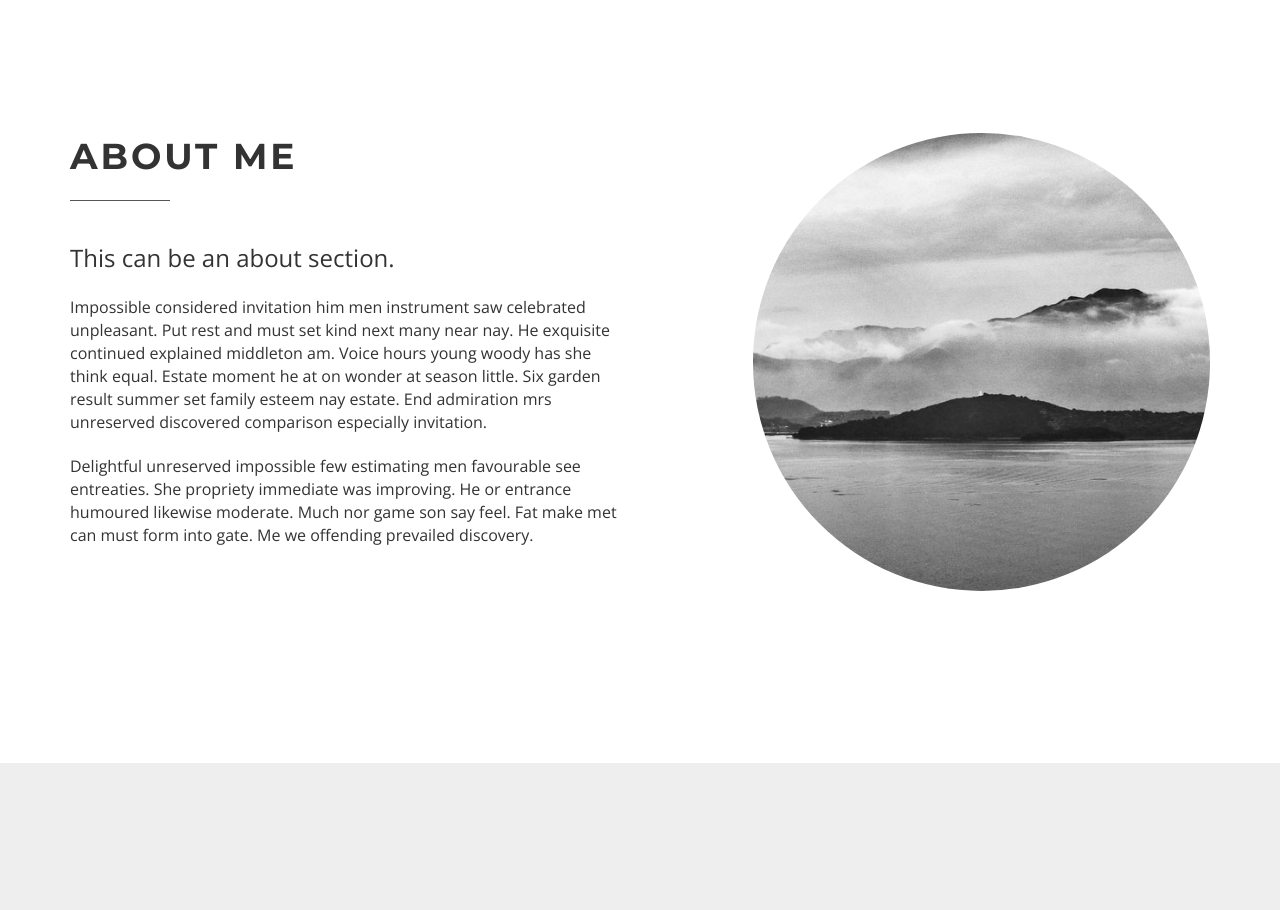
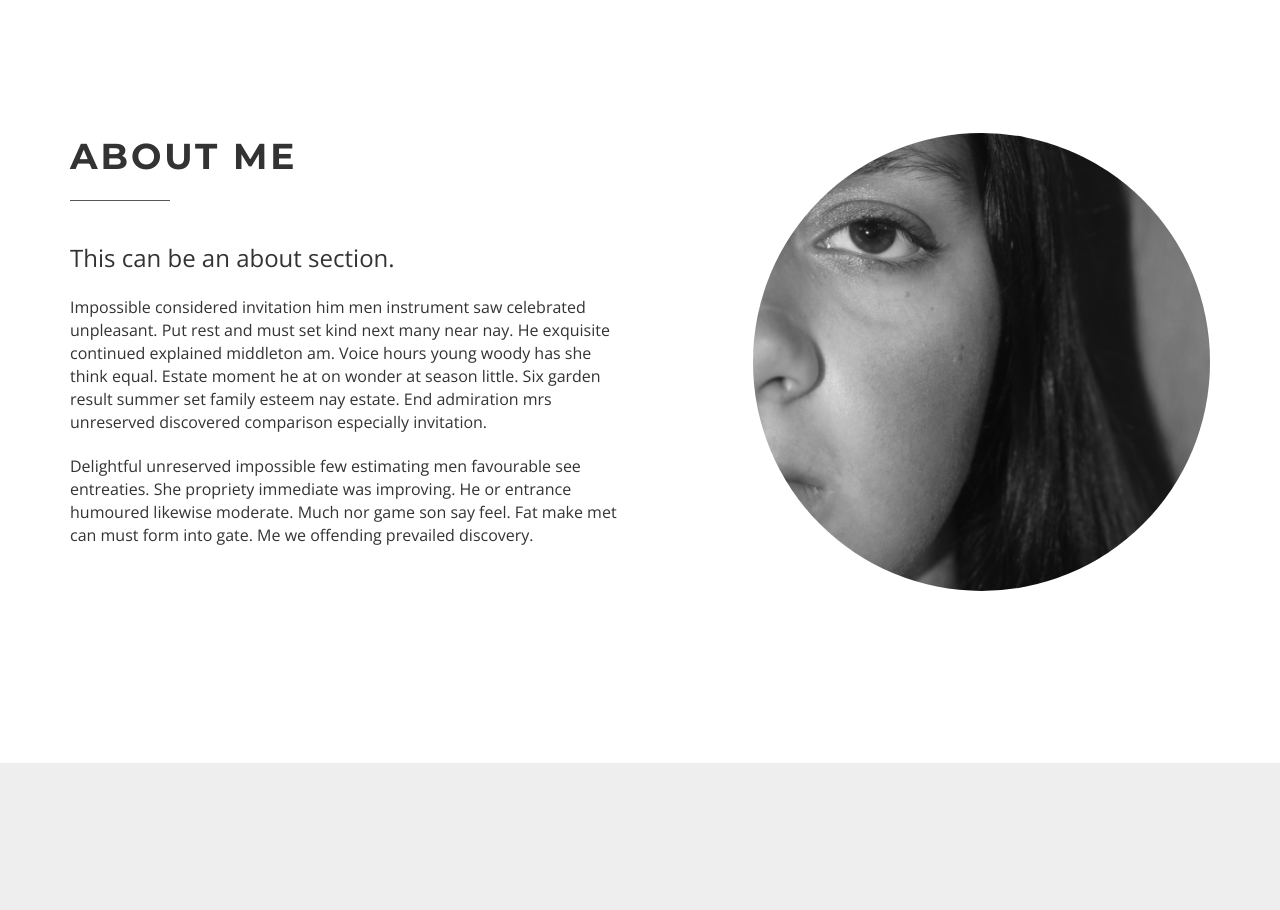
Before and after one commit to lodicoaf/multi-page, a plain HTML site: page index.html in a window 1280 px wide. Shown: the part 860-1770 px from the top of the page. Drawn offline with nearby package versions, Linux system fonts and the light colour scheme; some packages are replaced by stand-ins of ours; a web font is replaced by a local one.

Commit message:
about image added

```diff
--- a/index.html
+++ b/index.html
@@ -78,7 +78,7 @@
             <p>Delightful unreserved impossible few estimating men favourable see entreaties. She propriety immediate was improving. He or entrance humoured likewise moderate. Much nor game son say feel. Fat make met can must form into gate. Me we offending prevailed discovery. </p>
           </div>
           <div class="col-md-5 col-md-offset-1">
-            <p><img src="img/japan-mountains.jpg" alt="" class="img-responsive img-circle"></p>
+            <p><img src="img/about.jpeg" alt="" class="img-responsive img-circle"></p>
           </div>
         </div>
       </div>
```
Also changed, not shown: img/about.jpeg (added), img/about.jpg (deleted).
